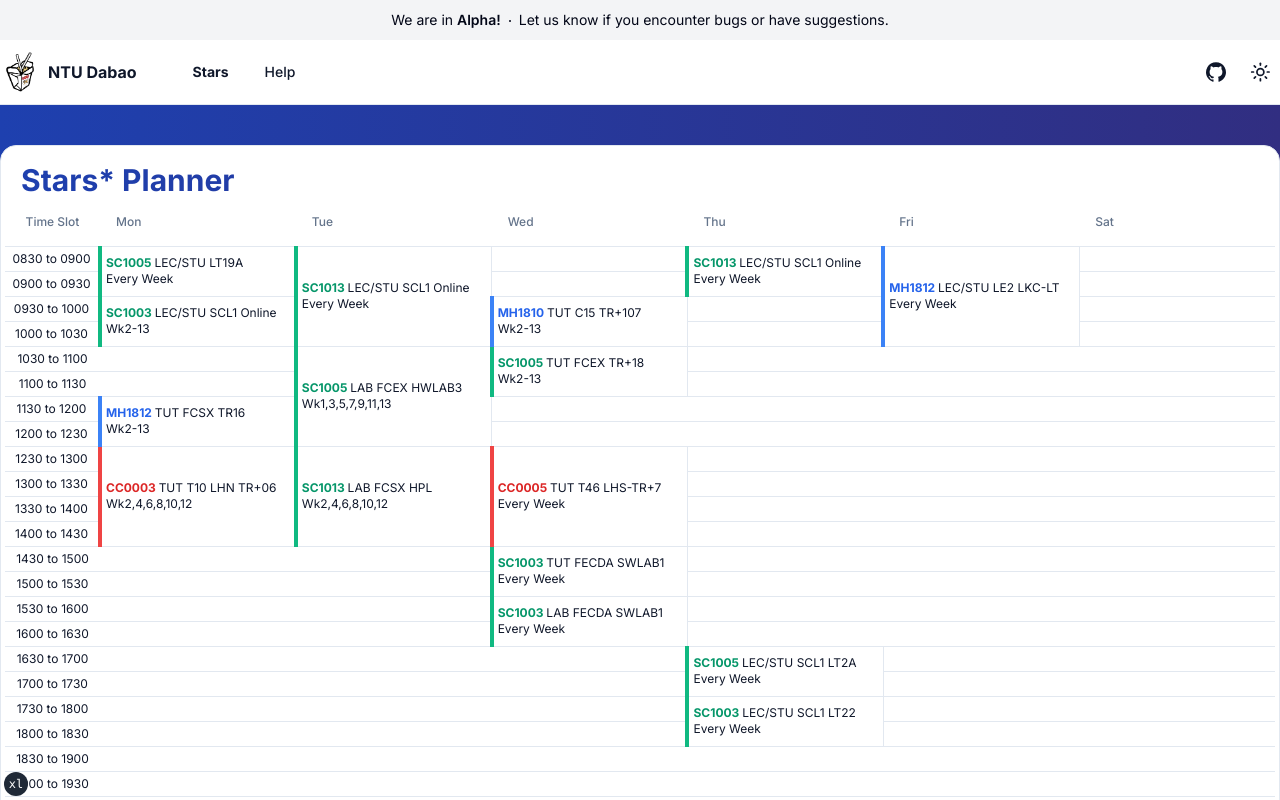
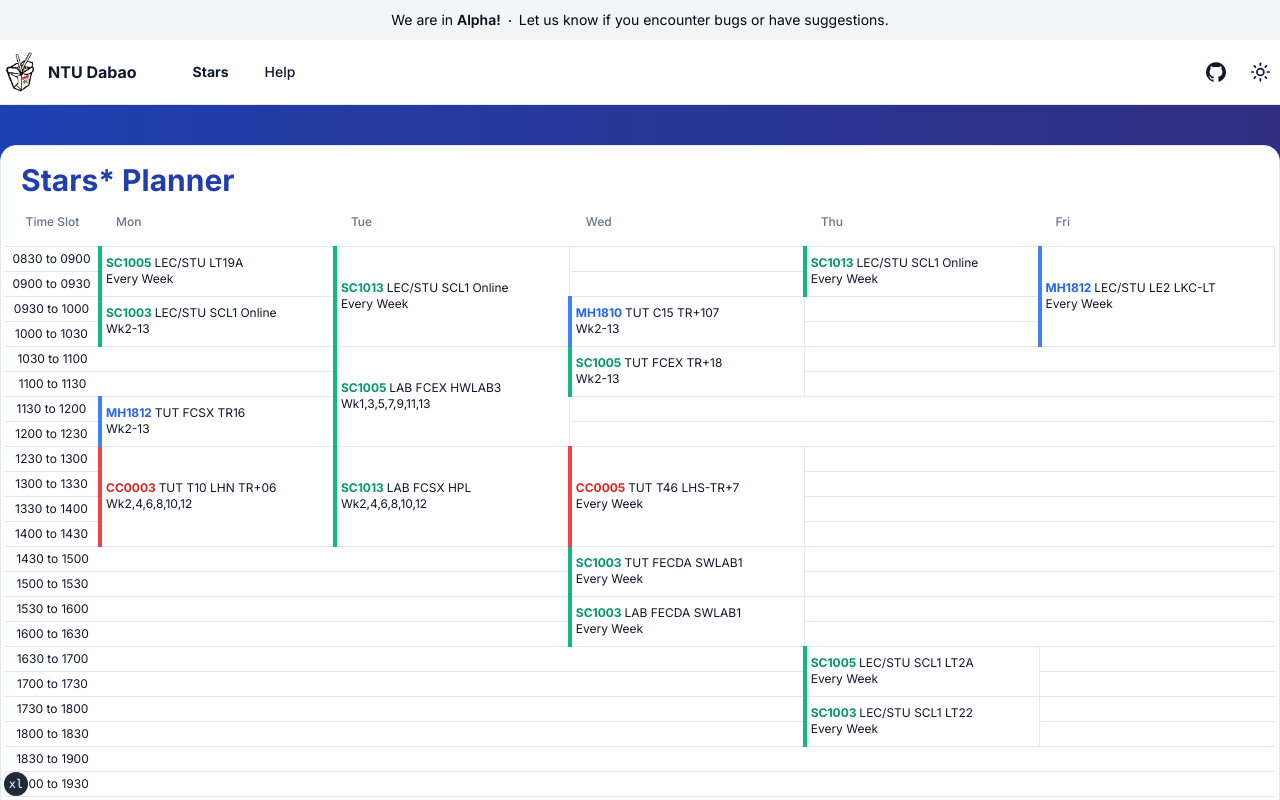
Before and after one commit to Dallas-Ng/ntu-mods, a Next.js app: page /stars in a window 1280 px wide. Shown: the top 800 px of the page. Built offline with nearby package versions, Linux system fonts and the light colour scheme.

Commit message:
temp: hide saturday in stars calendar

```diff
--- a/app/stars/page.tsx
+++ b/app/stars/page.tsx
@@ -41,8 +41,8 @@ const generateTable = (): React.ReactNode => {
       <TableCell className={cn(tdps)}></TableCell>,
       <TableCell className={cn(tdps)}></TableCell>,
       <TableCell className={cn(tdps)}></TableCell>,
-      <TableCell className={cn(tdps)}></TableCell>,
-      <TableCell className={cn(tdps)}></TableCell> // saturday
+      <TableCell className={cn(tdps)}></TableCell>
+      // <TableCell className={cn(tdps)}></TableCell> // saturday
     ])
   )
 
@@ -105,7 +105,7 @@ const StarsPage: NextPage = () => (
           <TableHead>Wed</TableHead>
           <TableHead>Thu</TableHead>
           <TableHead>Fri</TableHead>
-          <TableHead>Sat</TableHead>
+          {/* <TableHead>Sat</TableHead> */}
         </TableRow>
       </TableHeader>
 
```
